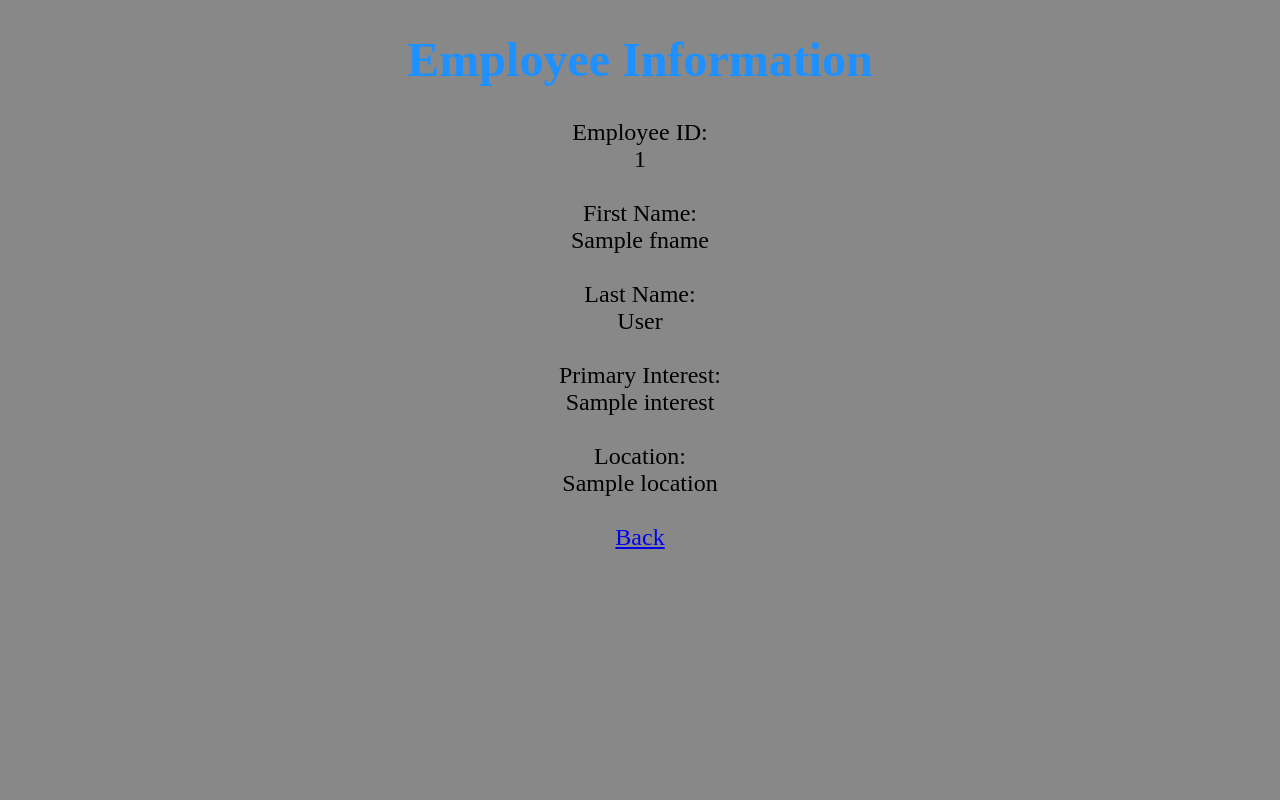
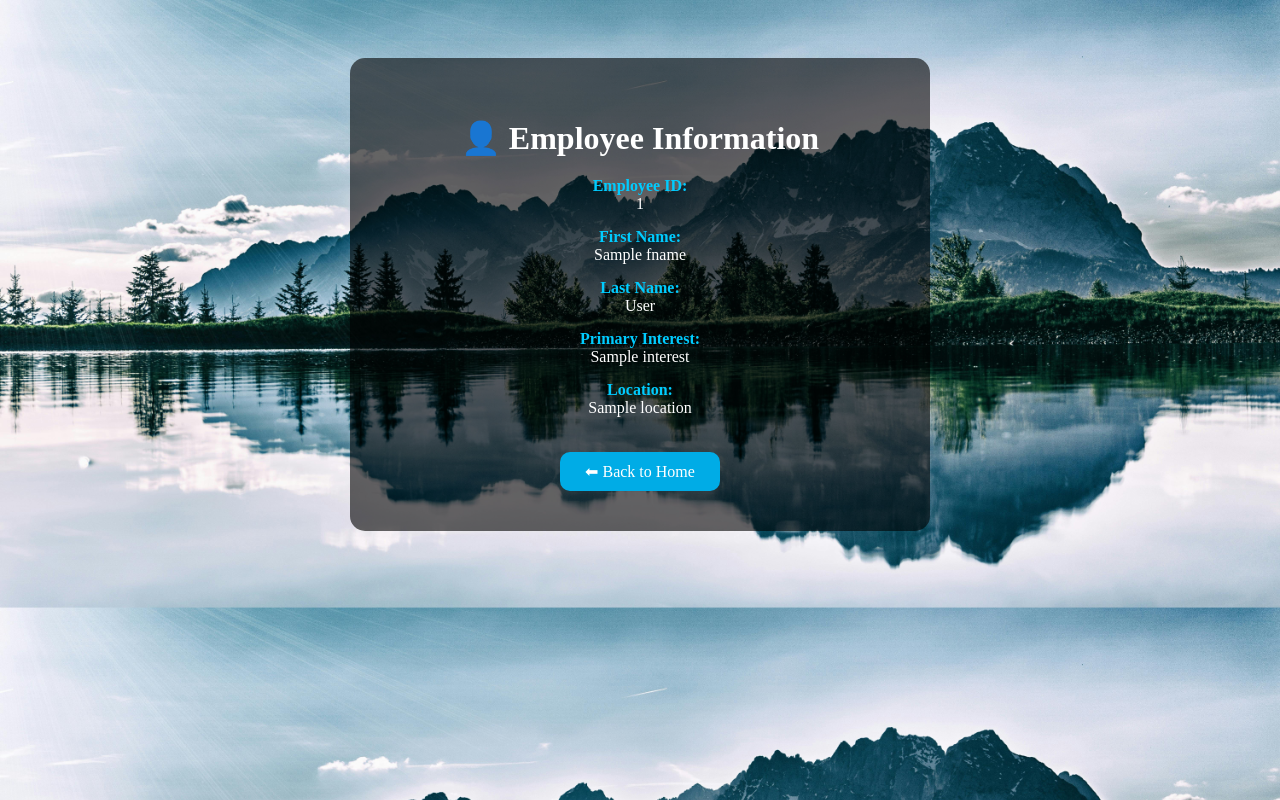
Before and after one commit to Enizeqo28/web-application-project2, a Flask app: template templates/getempoutput.html in a window 1280 px wide. Run offline with Flask 3, Linux system fonts and the light colour scheme; the template is opened without the code that fills it: most values are stand-ins (such as "Sample title", 1, 10 or a date in 2020).

Commit message:
Final tempalate getempoutput.html

```diff
--- a/templates/getempoutput.html
+++ b/templates/getempoutput.html
@@ -1,35 +1,77 @@
 <!DOCTYPE html>
 <html>
 <head>
-	<title>Employee Information</title>
+    <title>Employee Details</title>
+    <style>
+        body {
+            background-image: url("{{ url_for('static', filename='background.png') }}");
+            background-size: cover;
+            font-family: avenir;
+            color: #fff;
+            text-align: center;
+            padding-top: 50px;
+        }
+
+        .container {
+            background-color: rgba(0, 0, 0, 0.6);
+            padding: 40px;
+            margin: auto;
+            width: 80%;
+            max-width: 500px;
+            border-radius: 15px;
+        }
+
+        h1 {
+            margin-bottom: 20px;
+        }
+
+        .field-label {
+            font-weight: bold;
+            color: #00ccff;
+        }
+
+        .value {
+            margin-bottom: 15px;
+        }
+
+        a {
+            display: inline-block;
+            margin-top: 20px;
+            padding: 10px 25px;
+            background-color: #00ace6;
+            color: #fff;
+            border-radius: 10px;
+            text-decoration: none;
+        }
+
+        a:hover {
+            background-color: #0099cc;
+        }
+    </style>
 </head>
-<center>
-	<font color="black" size="5" style="font-family: avenir">
+<body>
 
-		<h1 style="color: DodgerBlue">Employee Information</h1>
+    <div class="container">
+        <h1>👤 Employee Information</h1>
 
-		<body style="background: {{ color }};">
+        <div class="value">
+            <span class="field-label">Employee ID:</span><br>{{ id }}
+        </div>
+        <div class="value">
+            <span class="field-label">First Name:</span><br>{{ fname }}
+        </div>
+        <div class="value">
+            <span class="field-label">Last Name:</span><br>{{ lname }}
+        </div>
+        <div class="value">
+            <span class="field-label">Primary Interest:</span><br>{{ interest }}
+        </div>
+        <div class="value">
+            <span class="field-label">Location:</span><br>{{ location }}
+        </div>
 
-			<form>
+        <a href="{{ url_for('home') }}">⬅ Back to Home</a>
+    </div>
 
-				<div>
-
-			  		Employee ID:<br> {{ id }} <br><br>
-
-			  		First Name:<br> {{ fname }} <br><br>
-
-			  		Last Name:<br> {{ lname }} <br><br>
-
-			  		Primary Interest:<br> {{ interest }} <br><br>
-
-			  		Location:<br> {{ location }} <br><br>
-
-			  	</div>
-
-			</form>
-			<a href="{{ url_for('home') }}">Back</a>
-		</body>
-
-	</font>
-</center>
+</body>
 </html>
```
